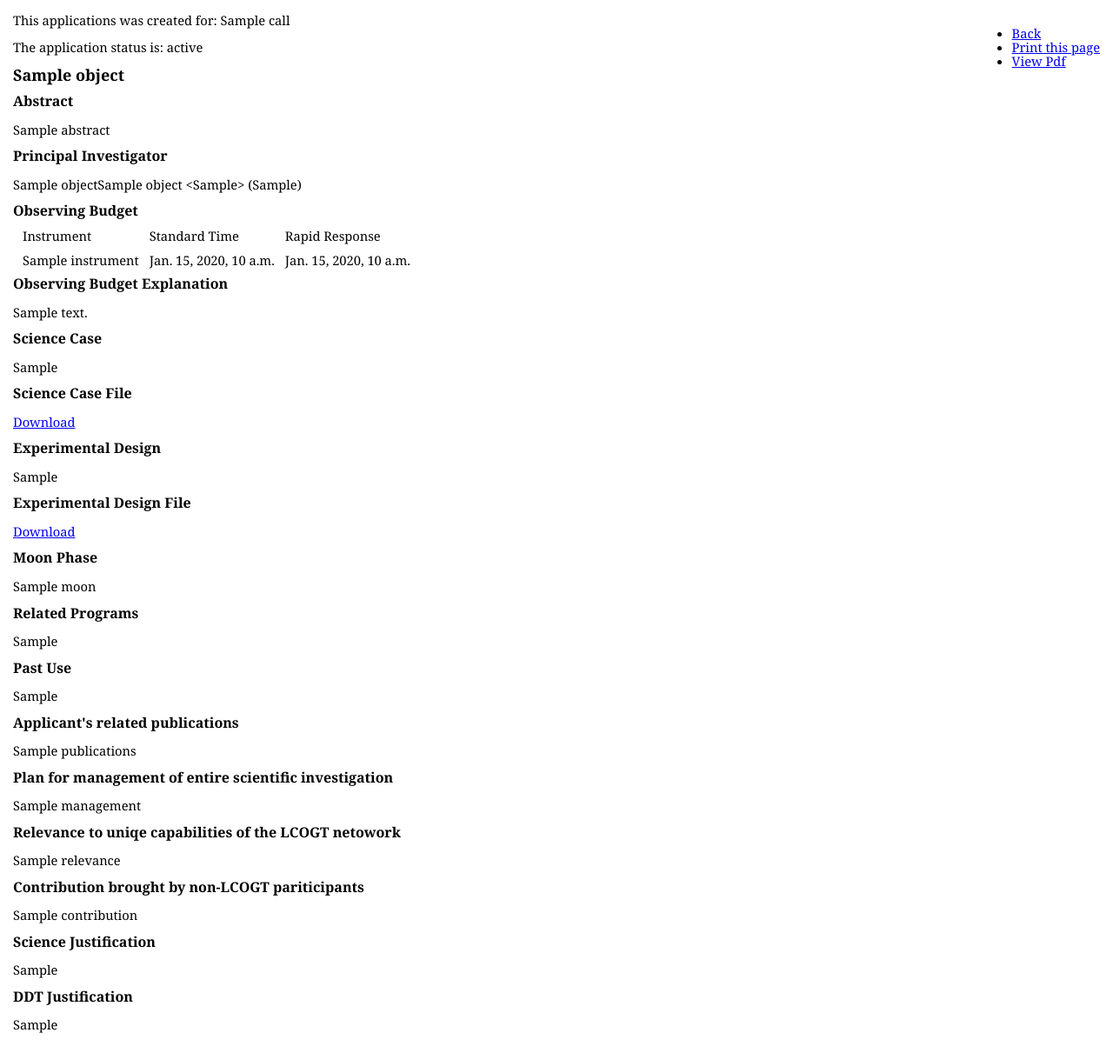
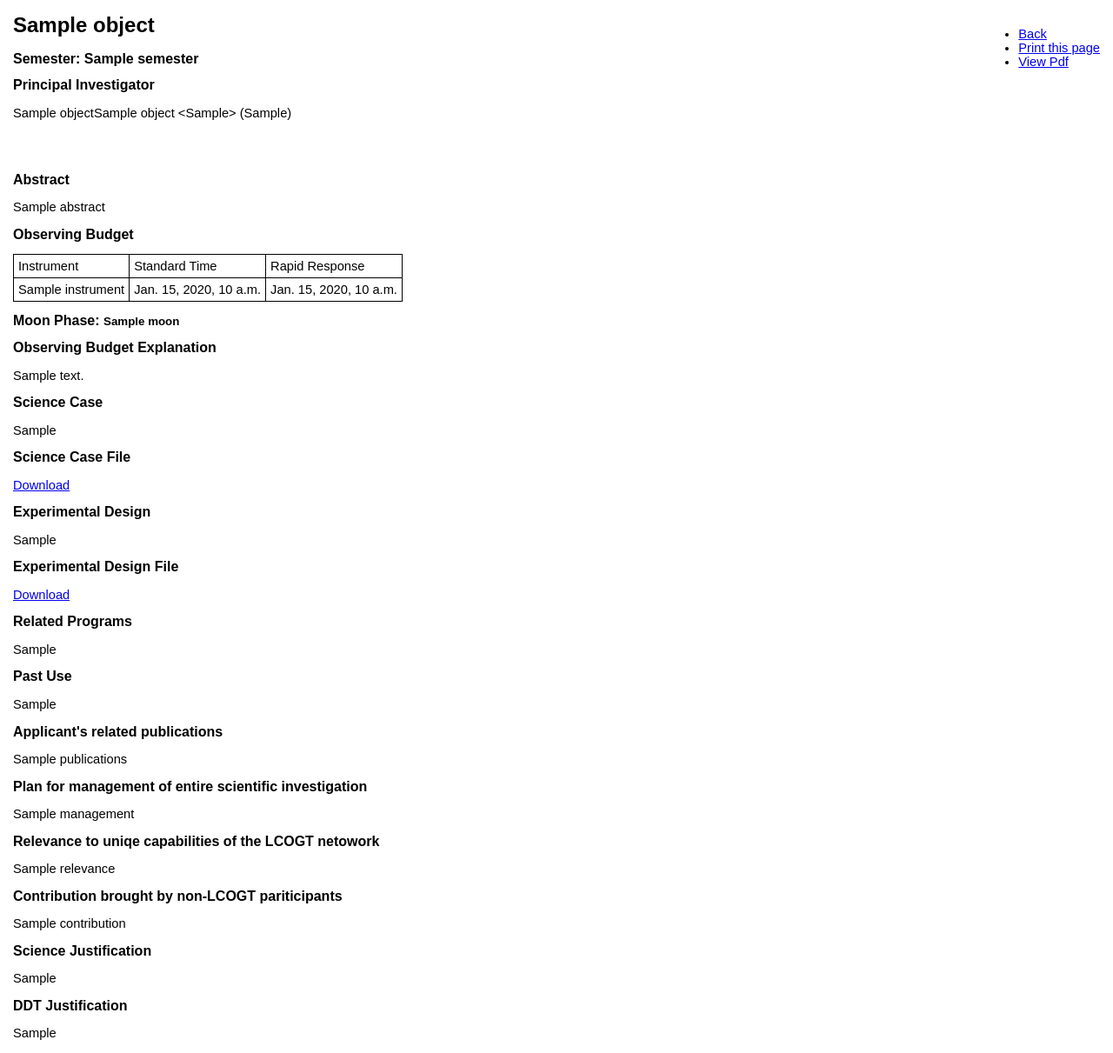
Before and after one commit to LCOGT/valhalla, a Django app: template valhalla/sciapplications/templates/sciapplications/scienceapplication_detail.html in a window 1280 px wide. Shown: the whole page at 87% size. Before the commit the page ends 1188 px from the top, so only its background shows below. Run offline with Django 3.2, Linux system fonts and the light colour scheme; the template is opened without the code that fills it: most values are stand-ins (such as "Sample title", 1, 10 or a date in 2020); parts of the project's set-up code (start-up, migrations or seed data) failed here and were passed over; some libraries are stand-ins or nearby versions.

Commit message:
Improve styling of proposal applications

```diff
--- a/valhalla/sciapplications/forms.py
+++ b/valhalla/sciapplications/forms.py
@@ -58,7 +58,7 @@ class DDTProposalAppForm(BaseProposalAppForm):
     class Meta:
         model = ScienceApplication
         fields = (
-            'call', 'status', 'title', 'pi', 'budget_details',
+            'call', 'status', 'title', 'pi', 'budget_details', 'moon',
             'science_justification', 'ddt_justification',
             'pi_first_name', 'pi_last_name', 'pi_institution'
         )
--- a/valhalla/sciapplications/templates/sciapplications/create.html
+++ b/valhalla/sciapplications/templates/sciapplications/create.html
@@ -201,7 +201,7 @@
             {% if form.ddt_justification %}
                 {% bootstrap_label 'Justification of discretionary time' label_for=id_ddt_justification %}
                 <div class="help-block">
-                Discretionary time is reserved for observations of unforeseen targets-of-opportunity. Describe why this proposal must be reviewed now, rather than as part of the normal time allocation process for the upcoming semester.
+                Discretionary time is reserved for observations of unforeseen targets-of-opportunity. Describe why this proposal must be reviewed now, rather than as part of the normal time allocation process for the upcoming semester. Additionally, please describe through what affiliation you are entitled to request DD time.
                 </div>
                 {% bootstrap_field form.ddt_justification show_label=False placeholder='DDT Justification' %}
             {% endif %}
--- a/valhalla/sciapplications/templates/sciapplications/scienceapplication_detail.html
+++ b/valhalla/sciapplications/templates/sciapplications/scienceapplication_detail.html
@@ -6,24 +6,38 @@
     <meta http-equiv="X-UA-Compatible" content="IE=edge,chrome=1">
     <title>{{ object.title}}</title>
     <style>
+    @page {
+      size: A3;
+      margin: 2.5cm
+    }
     body {
         margin: 15px;
-        font: 11pt Georgia, "Times New Roman", Times, serif;
+        font: 11pt sans-serif;
         line-height: 1.1;
     }
     table {
-        border-collapse:separate; border-spacing: 10px;
+        border-collapse:collapse;
+        border-spacing: 10px;
+    }
+    th, td {
+      border: 1px solid black;
+    }
+    td {
+      padding: 5px;
     }
     h1 {
-        font-size: 18px;
+        font-size: 24px;
     }
     h2 {
         page-break-before: auto;
         font-size: 16px;
-        margin: 0px;
     }
     p {
         page-break-inside: avoid;
+        text-align: justify;
+    }
+    .page-break {
+      page-break-after: always;
     }
     </style>
 </head>
@@ -35,17 +49,12 @@
     <li><a href="{% url 'sciapplications:pdf' pk=object.id %}">View Pdf</a></li>
     </ul>
     {% endif %}
-    <p>{% trans 'This applications was created for' %}: {{ object.call }}</p>
-    <p>{% trans 'The application status is' %}: {{ object.status }}</p>
-
     {% if object.title %}
         <h1>{{ object.title }}</h1>
     {% endif %}
 
-    {% if object.abstract %}
-        <h2>{% trans 'Abstract' %}</h2>
-        <p>{{ object.abstract|linebreaks }}</p>
-    {% endif %}
+    <h2>Semester: {{ object.call.semester }}</h2>
+
 
     <h2>{% trans 'Principal Investigator' %}</h2>
     {% if object.pi %}
@@ -54,14 +63,26 @@
       <p>{{ object.submitter.first_name }} {{ object.submitter.last_name }} &lt;{{ object.submitter.email }}&gt; ({{ object.submitter.profile.institution }})</p>
     {% endif %}
 
+    {% if object.abstract %}
+        <br/>
+        <br/>
+        <h2>{% trans 'Abstract' %}</h2>
+        <p>{{ object.abstract|linebreaks }}</p>
+    {% endif %}
+
     {% if object.coinvestigator_set.exists %}
       <h2>{% trans 'Co Investigators' %}</h2>
+      <table>
+        <thead><tr><td>{% trans 'First Name' %}</td><td>{% trans 'Last Name' %}</td><td>{% trans 'Email' %}</td><td>{% trans 'Institution' %}</td></tr></thead>
+        <tbody>
         {% for coi in object.coinvestigator_set.all %}
-        <p>{{ coi }}</p>
+          <tr><td>{{ coi.first_name }}</td><td>{{ coi.last_name }}</td><td>{{ coi.email }}</td><td>{{ coi.institution }}</td></tr>
         {% endfor %}
+        </tbody>
+      </table>
     {% endif %}
 
-    {% if object.budget_details %}
+    {% if object.timerequest_set.count %}
     <h2>{% trans 'Observing Budget' %}</h2>
     <table>
       <thead><tr><td>{% trans 'Instrument' %}</td><td>{% trans 'Standard Time' %}</td><td>{% trans 'Rapid Response' %}</td></tr></thead>
@@ -75,6 +96,13 @@
       {% endfor %}
       </tbody>
     </table>
+    {% endif %}
+
+    <h2>{% trans 'Moon Phase' %}: <small>{{ object.moon }}</small></h2>
+
+    <div class="page-break"></div>
+
+    {% if object.budget_details %}
     <h2>{% trans 'Observing Budget Explanation' %}</h2>
     <p>{{ object.budget_details|linebreaks }}</p>
     {% endif %}
@@ -108,10 +136,6 @@
             {% endif %}
     {% endif %}
 
-    {% if object.call.proposal_type != 'DDT' %}
-            <h2>{% trans 'Moon Phase' %}</h2>
-            <p>{{ object.moon }}</p>
-    {% endif %}
 
     {% if object.related_programs %}
             <h2>{% trans 'Related Programs' %}</h2>
```
Lines whose indentation alone changed are shown as unchanged.
